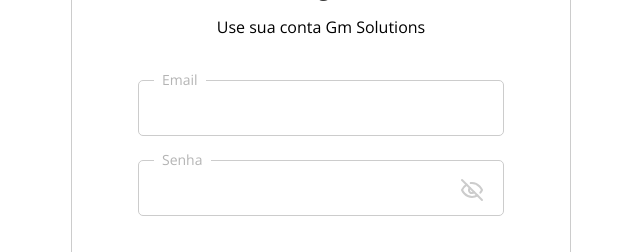
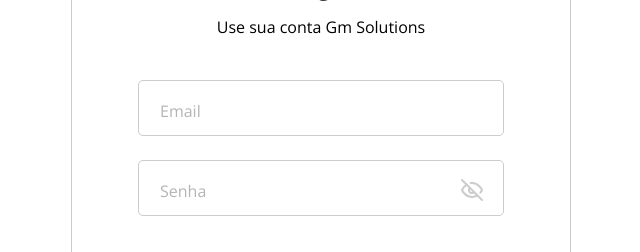
Before and after one commit to gbmouraa/gm_sistema_de_chamados, a React (Create React App) app: page / in a window 1280 px wide. Shown: the part 285-537 px from the top of the page, without its empty margins (319-959 px from the left). Built offline with nearby package versions, Linux system fonts and the light colour scheme.

Commit message:
style: fix the input style when the input is not empty

```diff
--- a/src/pages/SignIn/signIn.scss
+++ b/src/pages/SignIn/signIn.scss
@@ -121,7 +121,7 @@
       }
 
       &:focus + label,
-      &:valid + label {
+      &:not(:empty) + label {
         top: -1rem;
         left: 1.6rem;
         font-size: 1.4rem;
```
